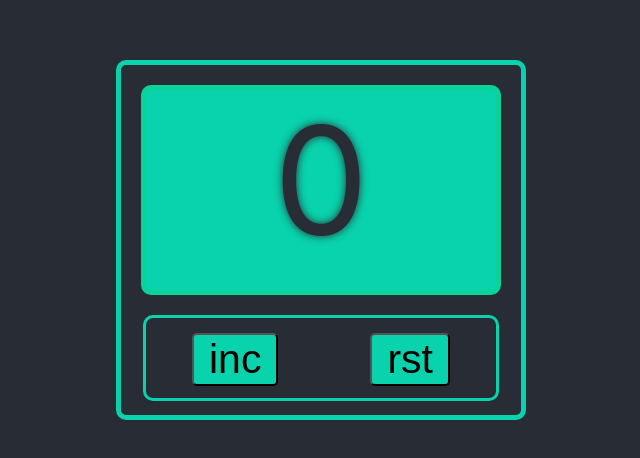
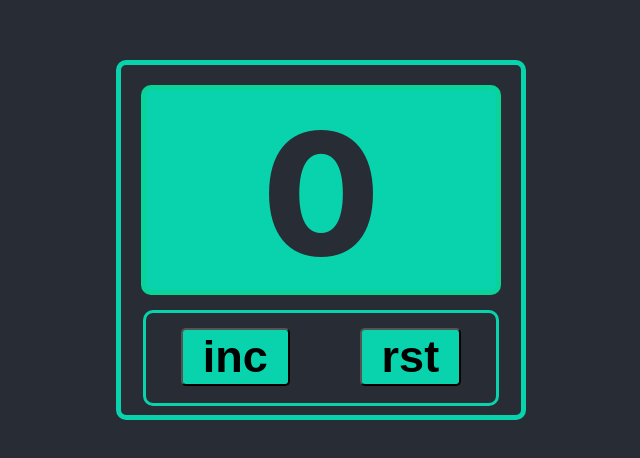
Before and after one commit to andorey/exam_first_counter, a React (Create React App) app: page / in a window 1280 px wide. Shown: the part 160-618 px from the top of the page, without its empty margins (319-959 px from the left). Built offline with nearby package versions, Linux system fonts and the light colour scheme.

Commit message:
change CSS settings button

```diff
--- a/src/App.css
+++ b/src/App.css
@@ -9,9 +9,8 @@
   flex-direction: column;
   align-items: center;
   justify-content: center;
-  font-size: calc(10px + 2vmin);
+  font-weight: 800;
   color: #282c34;
-  text-shadow: 0 0 9px #282c34;
 }
 
 .App-link {
@@ -34,7 +33,7 @@
   margin-top: 20px;
   border: 5px solid #09d399;
   background-color: #09d3ac;
-  font-size: 150px;
+  font-size: 170px;
   text-align-all: center;
   border-radius: 10px;
 }
@@ -48,33 +47,33 @@
 }
 
 .button button {
-  font-size: 41px;
+  font-size: 45px;
+  font-weight: 600;
   margin: 15px;
-  padding-right: 15px;
-  padding-left: 15px;
+  padding-right: 20px;
+  padding-left: 20px;
   background-color: #09d3ac;
   border-radius: 5px;
-  font-weight: 500;
 }
 
 .boxButton {
   margin: 0 auto;
-  height: 80px;
+  height: 90px;
   width: 350px;
-  margin-top:20px;
+  margin-top:15px;
   border: 3px solid #09d3ac;
   border-radius: 10px;
 }
 
 .maxValueClass {
   color: red;
+  font-size: 170px;
   height: 200px;
   width: 350px;
   margin: 0 auto;
   margin-top: 20px;
   border: 5px solid #09d399;
   background-color: #09d3ac;
-  font-size: 150px;
   text-align-all: center;
   border-radius: 10px;
 }
--- a/src/App.js
+++ b/src/App.js
@@ -9,9 +9,10 @@ class App extends React.Component {
 	state = {
 		counter: 0,
 		maxCounter: 5,
-		buttons: ['inc', 'rst'],
 		isDisable: false
 	};
+
+	buttons = ['inc', 'rst'];
 
 	onClickUp = () => {
 
@@ -38,7 +39,7 @@ class App extends React.Component {
 
 						<div className="boxButton">
 							<div className="button">
-								{this.state.buttons.map( element =>
+								{this.buttons.map( element =>
 									<Buttons buttonsName={ element }
 											 state={this.state}
 											 onClickUp={this.onClickUp}
```
